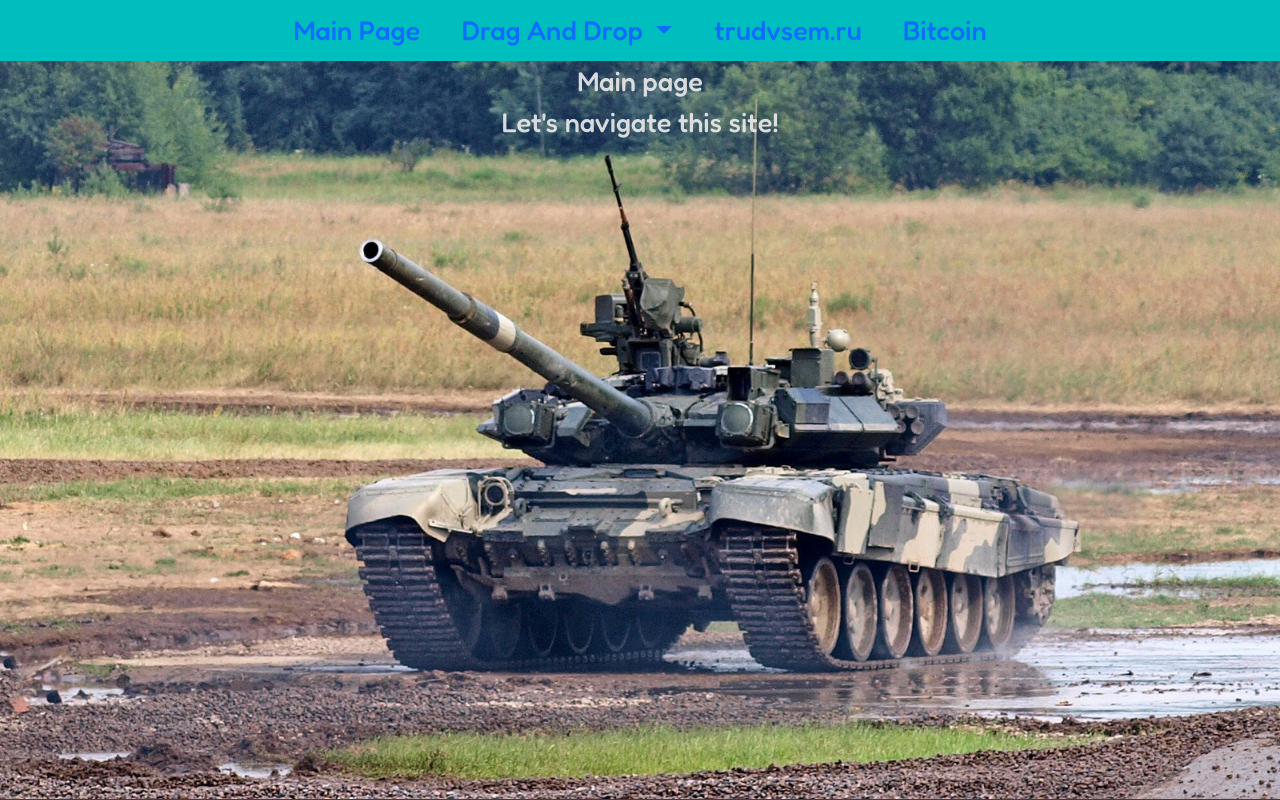
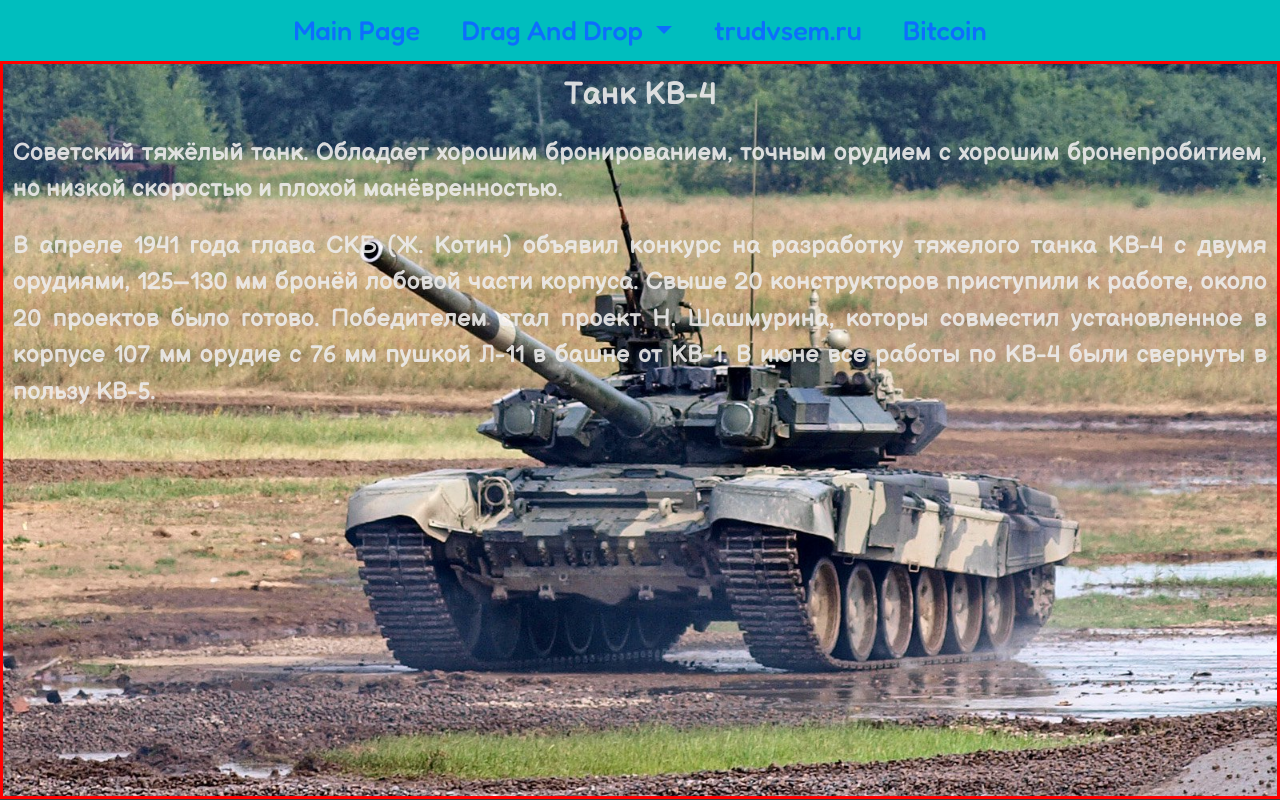
Before and after one commit to bugigen/vue_project, a Vue app: page / in a window 1280 px wide. Built offline with nearby package versions, Linux system fonts and the light colour scheme.

Commit message:
main page begin

```diff
--- a/src/components/ModalWindow.vue
+++ b/src/components/ModalWindow.vue
@@ -73,6 +73,7 @@ export default {
   overflow-x: auto;
   display: flex;
   flex-direction: column;
+  border-radius: 5px;
 }
 
 .modal-header,
@@ -116,7 +117,7 @@ export default {
   color: var(--color-white);
   background: var(--color-modal-green);
   border: 1px solid var(--color-modal-green);
-  border-radius: 2px;
+  border-radius: 5px;
 }
 
 .modal-fade-enter,
--- a/src/pages/Main.vue
+++ b/src/pages/Main.vue
@@ -1,8 +1,34 @@
 <template>
-  <div class="main">
-    Main page <br>
-    Let's navigate this site!
-  </div>
+  <main class="main">
+    <section class="section">
+      <h2>Танк КВ-4</h2>
+      <p>
+        Советский тяжёлый танк. Обладает хорошим бронированием, точным орудием с хорошим бронепробитием, но низкой скоростью и плохой манёвренностью.
+      </p>
+      <p>
+        В апреле 1941 года глава СКБ (Ж. Котин) объявил конкурс на разработку тяжелого танка КВ-4 с двумя орудиями, 125—130 мм бронёй лобовой части корпуса. Свыше 20 конструкторов приступили к работе, около 20 проектов было готово. Победителем стал проект Н. Шашмурина, которы совместил установленное в корпусе 107 мм орудие с 76 мм пушкой Л-11 в башне от КВ-1. В июне все работы по КВ-4 были свернуты в пользу КВ-5.
+      </p>
+    </section>
+    <section class="section">
+      <h2>Танк ИС-3</h2>
+      <p>
+        Советский тяжёлый танк восьмого уровня, предназначен для штурма или фланговых атак. Обладает великолепным
+        бронированием, хорошей скоростью, мощным вооружением с долгим сведением и низкой точностью, плохим обзором и плохим склонением орудия вниз.
+      </p>
+      <p>
+        Создание проекта нового тяжёлого танка под условным названием «Кировец-1» началось в конце лета 1944 года. Первая опытная партия тяжёлых танков ИС-3 покинула заводские цеха в мае 1945 года. Пушка снабжалась двухкамерным дульным тормозом и горизонтальным клиновым затвором с полуавтоматикой механического типа. Боекомплект пушки состоял из 28 снарядов раздельного заряжания, в том числе 18 с осколочно-фугасными снарядами и 10 с бронебойными. На крыше башни, на турели находился зенитный 12,7-мм пулемёт ДШК. Танк ИС-3 находился в серийном производстве до середины 1946 года.
+      </p>
+    </section>
+    <section class="section">
+      <h2>ПТ-САУ СУ-101</h2>
+      <p>
+        Советская ПТ-САУ. Обладает хорошей динамикой и скорострельным и точным орудием, но имеет слабое бронирование и некомфортные углы вертикальной наводки.
+      </p>
+      <p>
+        Опытная советская средняя самоходная артиллерийская установка (САУ) периода Второй мировой войны. Была создана в конструкторском осенью 1944 — весной 1945 года на основе шасси средних танков Т-44 и Т-34-85 и предназначалась для замены САУ СУ-100. Несмотря на перспективность САУ и высокие для своего времени характеристики, с окончанием войны было принято решение о прекращении дальнейших работ по ним, в связи с нецелесообразностью развёртывания выпуска новой САУ. Опыт работы над СУ-101 и СУ-102, вместе с тем, был использован в работах над послевоенными проектами САУ.
+      </p>
+    </section>
+  </main>
 </template>
 
 <script>
@@ -19,5 +45,23 @@ export default {
   background: url(@/assets/images/Tank.jpg) 50% 50% no-repeat;
   @include background();
   color: var(--color-bg-task);
+  overflow: auto;
+  font-size: 0.9em;
+
+  .section {
+    border: 3px solid red;
+    height: calc(100vh - 62px);
+
+    h2 {
+      margin-top: 10px;
+      font-size: 1.3em;
+    }
+
+    p {
+      text-align: justify;
+      padding: 10px;
+      margin-bottom: 0;
+    }
+  }
 }
 </style>
--- a/src/styles/variables.scss
+++ b/src/styles/variables.scss
@@ -53,9 +53,3 @@ $colors: (
     }
   }
 }
-
-//  .table {
-//    @for $varLimit from 1 through 150 {
-//    counter-reset: rowNumber 1 + $varLimit;
-//  }
-//}
```
